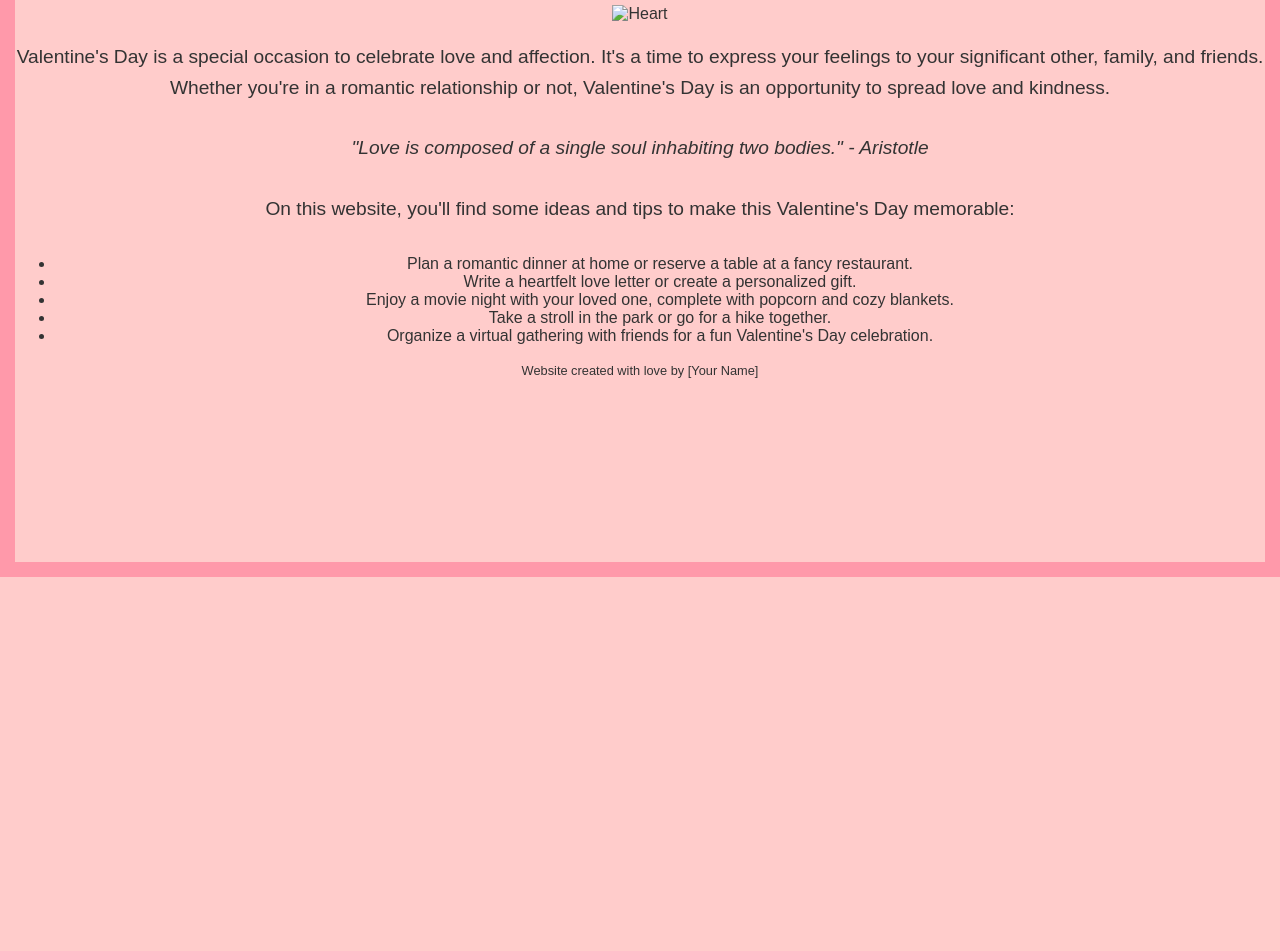
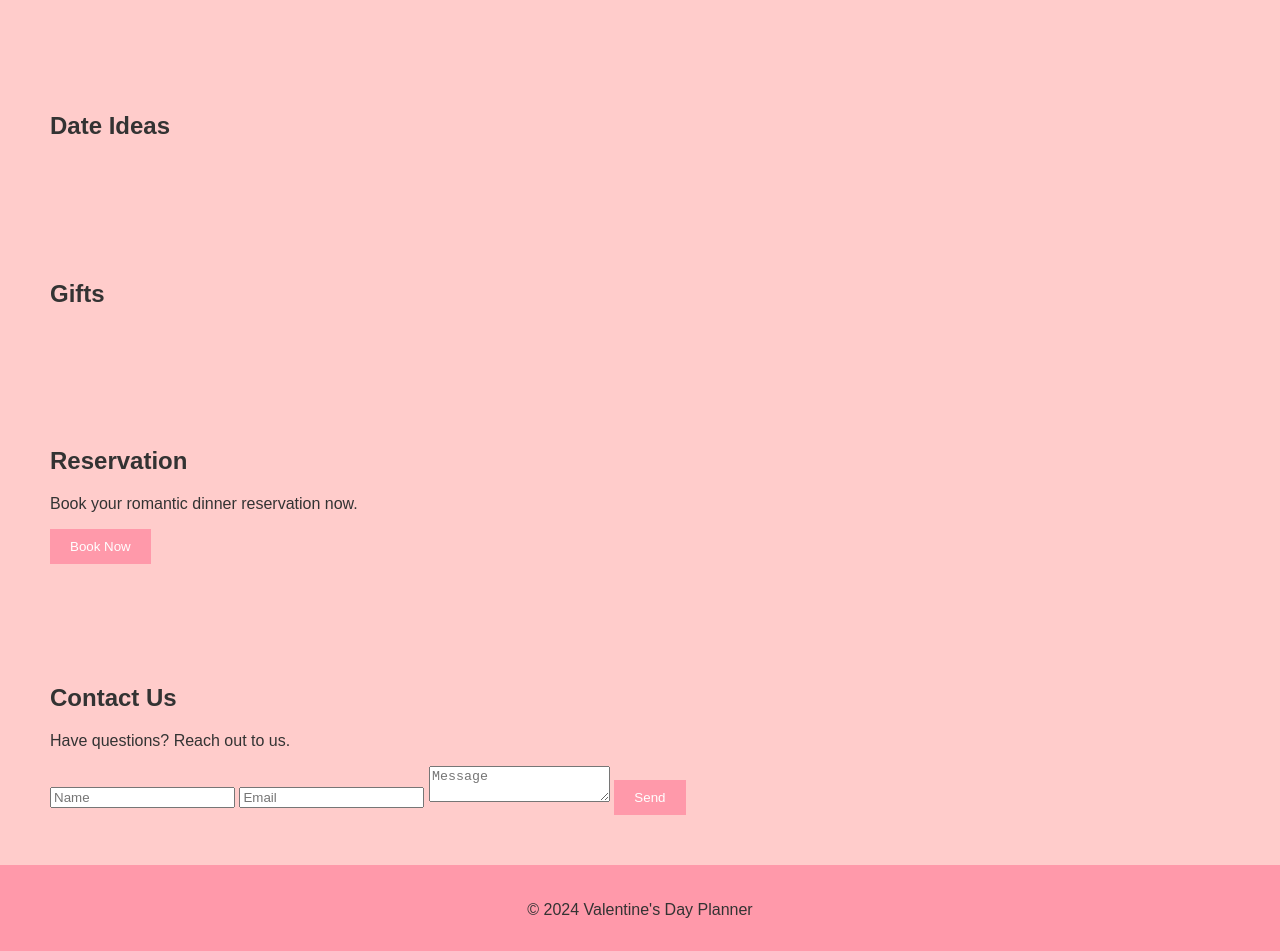
Before and after one commit to DillPickler62/VeronesiProject.github.io, a plain HTML site: page index.html in a window 1280 px wide. Shown: the part 253-1204 px from the top of the page. Before the commit the page ends 830 px from the top, so only its background shows below. Drawn offline with Linux system fonts and the light colour scheme.

Commit message:
Update index.html

```diff
--- a/index.html
+++ b/index.html
@@ -5,64 +5,123 @@
   <title>Valentine's Day Special</title>
   <style>
     body {
-      margin: 0;
-      display: flex;
-      align-items: center;
-      justify-content: center;
-      height: 100vh;
-      background-color: #ffcccb;
-      border: 15px solid #ff99aa;
-      position: relative;
-    }
-    main {
-      text-align: center;
-      font-family: Arial, sans-serif;
-      color: #333; /* Dark gray text color */
-    }
-    h1 {
-      font-size: 2.5em;
-      margin-bottom: 20px;
-    }
-    p {
-      font-size: 1.2em;
-      line-height: 1.6;
-      margin-bottom: 30px;
-    }
-    .quote {
-      font-style: italic;
-    }
-    .credit {
-      font-size: 0.8em;
-    }
-    /* Added styles for images */
-    img {
-      max-width: 100%;
-      height: auto;
-    }
+  margin: 0;
+  font-family: Arial, sans-serif;
+  background-color: #ffcccb;
+  color: #333;
+}
+
+header {
+  background-color: #ff99aa;
+  padding: 20px;
+}
+
+nav ul {
+  list-style-type: none;
+  margin: 0;
+  padding: 0;
+}
+
+nav ul li {
+  display: inline;
+  margin-right: 20px;
+}
+
+nav ul li a {
+  text-decoration: none;
+  color: #fff;
+}
+
+.section {
+  padding: 50px;
+}
+
+.btn {
+  background-color: #ff99aa;
+  color: #fff;
+  border: none;
+  padding: 10px 20px;
+  cursor: pointer;
+}
+
+.btn:hover {
+  background-color: #ff6666;
+}
+
+.ideas-container {
+  display: flex;
+  flex-wrap: wrap;
+  justify-content: space-around;
+}
+
+.gifts-container {
+  display: flex;
+  flex-wrap: wrap;
+  justify-content: space-around;
+}
+
+footer {
+  background-color: #ff99aa;
+  text-align: center;
+  padding: 20px;
+}
+
   </style>
 </head>
 <body>
-  <main>
+  <header>
+    <nav>
+      <ul>
+        <li><a href="#home">Home</a></li>
+        <li><a href="#ideas">Date Ideas</a></li>
+        <li><a href="#gifts">Gifts</a></li>
+        <li><a href="#reservation">Reservation</a></li>
+        <li><a href="#contact">Contact</a></li>
+      </ul>
+    </nav>
+  </header>
+
+  <section id="home" class="section">
     <h1>Happy Valentine's Day!</h1>
-    <img src="valentines-heart.jpg" alt="Heart">
-    <p>Valentine's Day is a special occasion to celebrate love and affection. It's a time to express your feelings to your significant other, family, and friends. Whether you're in a romantic relationship or not, Valentine's Day is an opportunity to spread love and kindness.</p>
-    <p class="quote">"Love is composed of a single soul inhabiting two bodies." - Aristotle</p>
-    <p>On this website, you'll find some ideas and tips to make this Valentine's Day memorable:</p>
-    <ul>
-      <li>Plan a romantic dinner at home or reserve a table at a fancy restaurant.</li>
-      <li>Write a heartfelt love letter or create a personalized gift.</li>
-      <li>Enjoy a movie night with your loved one, complete with popcorn and cozy blankets.</li>
-      <li>Take a stroll in the park or go for a hike together.</li>
-      <li>Organize a virtual gathering with friends for a fun Valentine's Day celebration.</li>
-    </ul>
-    <p class="credit">Website created with love by [Your Name]</p>
-  </main>
-  <script>
-    // Script for animations
-    window.addEventListener('load', function() {
-      const heartImg = document.querySelector('img');
-      heartImg.classList.add('heart-animation');
-    });
-  </script>
+    <p>Welcome to our Valentine's Day Planner.</p>
+    <button class="btn">Get Started</button>
+  </section>
+
+  <section id="ideas" class="section">
+    <h2>Date Ideas</h2>
+    <div class="ideas-container">
+      <!-- Add date ideas here -->
+    </div>
+  </section>
+
+  <section id="gifts" class="section">
+    <h2>Gifts</h2>
+    <div class="gifts-container">
+      <!-- Add gift suggestions here -->
+    </div>
+  </section>
+
+  <section id="reservation" class="section">
+    <h2>Reservation</h2>
+    <p>Book your romantic dinner reservation now.</p>
+    <button class="btn">Book Now</button>
+  </section>
+
+  <section id="contact" class="section">
+    <h2>Contact Us</h2>
+    <p>Have questions? Reach out to us.</p>
+    <form>
+      <input type="text" placeholder="Name">
+      <input type="email" placeholder="Email">
+      <textarea placeholder="Message"></textarea>
+      <button type="submit" class="btn">Send</button>
+    </form>
+  </section>
+
+  <footer>
+    <p>&copy; 2024 Valentine's Day Planner</p>
+  </footer>
+
+  <script src="script.js"></script>
 </body>
 </html>
```
